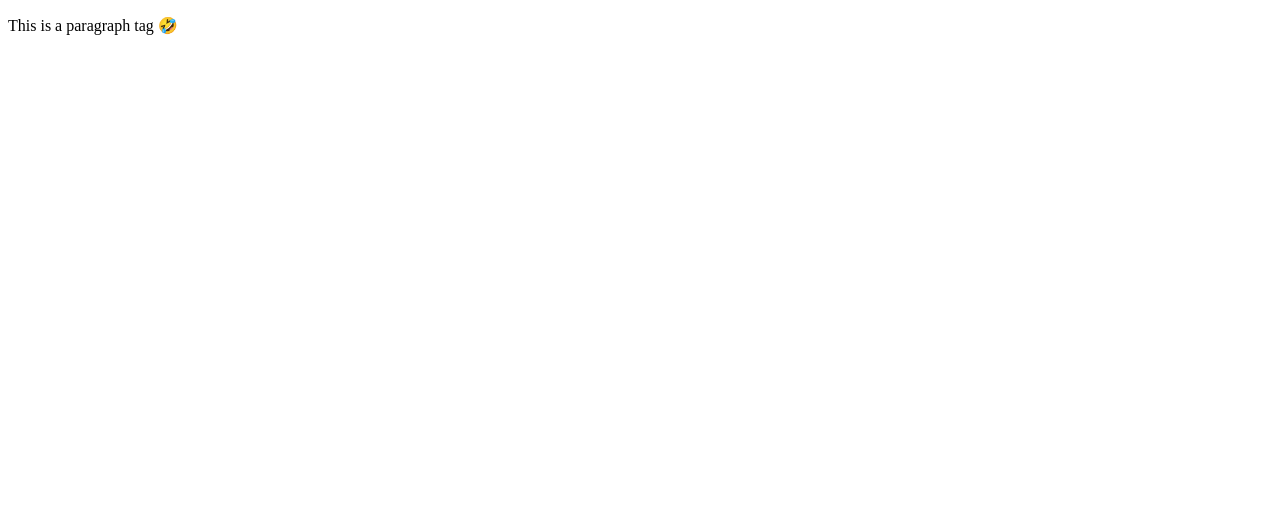
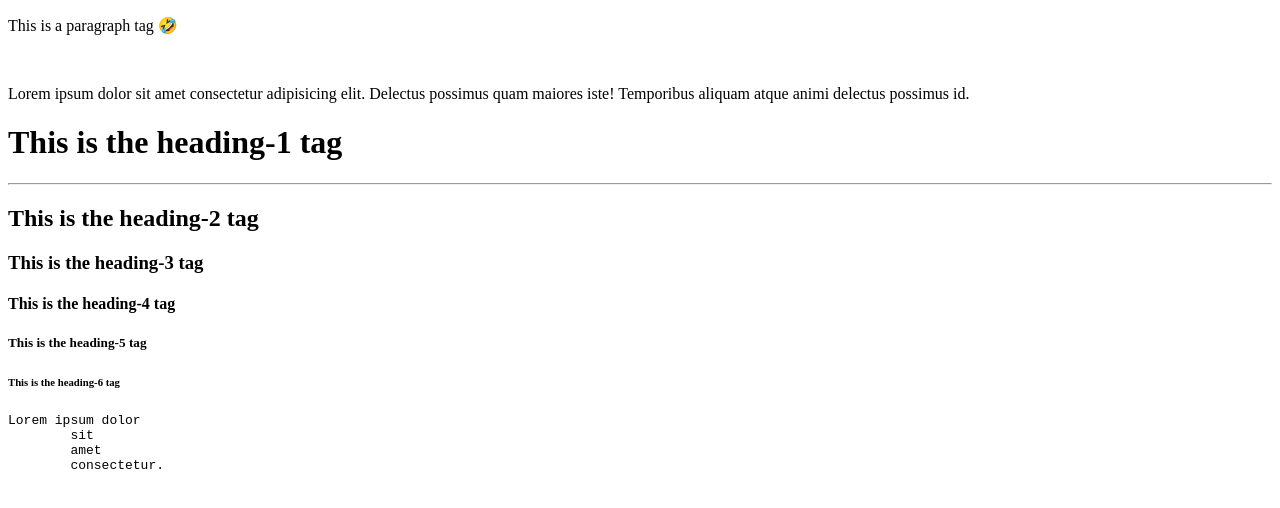
Before and after one commit to SurajPawar15-smart/web-dev, a plain HTML site: page index.html in a window 1280 px wide. Drawn offline with Linux system fonts and the light colour scheme.

Commit message:
heading+pre+br+hr tags

```diff
--- a/index.html
+++ b/index.html
@@ -7,5 +7,21 @@
 </head>
 <body>
     <p>This is a paragraph tag 🤣</p>
+    <br>
+    <p>Lorem ipsum dolor sit amet consectetur adipisicing elit. Delectus possimus quam maiores iste! Temporibus aliquam atque animi delectus possimus id.
+    </p>
+    <h1>This is the heading-1 tag</h1>
+    <hr/>
+    <h2>This is the heading-2 tag</h2>
+    <h3>This is the heading-3 tag</h3>
+    <h4>This is the heading-4 tag</h4>
+    <h5>This is the heading-5 tag</h5>
+    <h6>This is the heading-6 tag</h6>
+
+    <pre>Lorem ipsum dolor
+        sit
+        amet
+        consectetur.
+    </pre>
 </body>
 </html>
```
